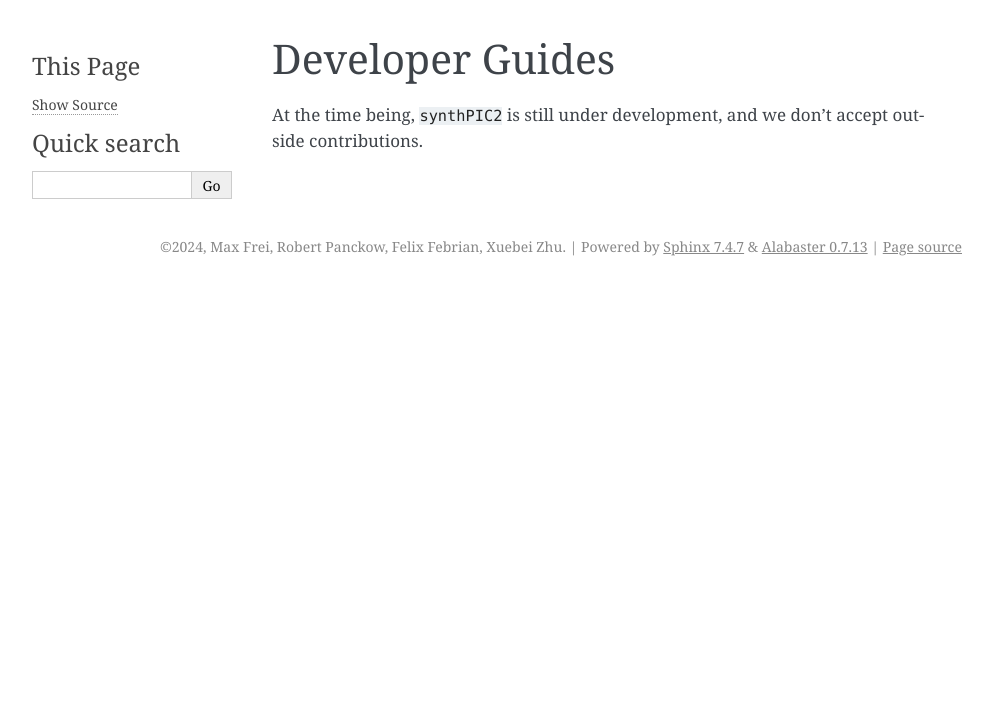
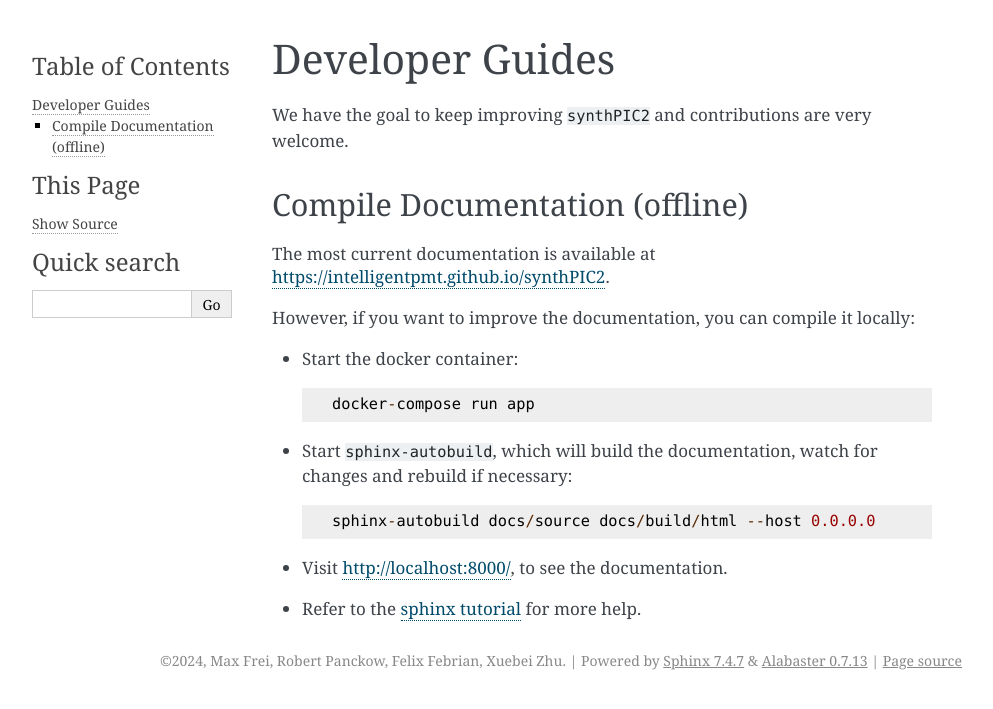
Before and after one commit to IntelligentPMT/synthPIC2, a Sphinx documentation site: the page built from docs/source/dev_guides.rst, in a window 1280 px wide. Shown: the top 709 px of the page, without its empty margins (148-1141 px from the left). Built offline with Sphinx 7.4.7, drawn with Linux system fonts in a browser that asks for light colours.

Commit message:
Moved section 'Compile Documentation' from README to docs.

```diff
--- a/docs/source/dev_guides.rst
+++ b/docs/source/dev_guides.rst
@@ -1,5 +1,22 @@
 Developer Guides
 ================
 
-At the time being, ``synthPIC2`` is still under development, and we don't accept outside
-contributions.
+We have the goal to keep improving ``synthPIC2`` and contributions are very welcome.
+
+Compile Documentation (offline)
+-------------------------------
+The most current documentation is available at https://intelligentpmt.github.io/synthPIC2.
+
+However, if you want to improve the documentation, you can compile it locally:
+
+* Start the docker container: ::
+
+    docker-compose run app
+
+* Start ``sphinx-autobuild``, which will build the documentation, watch for changes and rebuild if necessary: ::
+
+    sphinx-autobuild docs/source docs/build/html --host 0.0.0.0
+
+* Visit http://localhost:8000/, to see the documentation.
+
+* Refer to the `sphinx tutorial <https://www.sphinx-doc.org/en/master/tutorial/index.html>`_ for more help.
```
Also changed, not shown: README.rst (+0 -16 lines).
